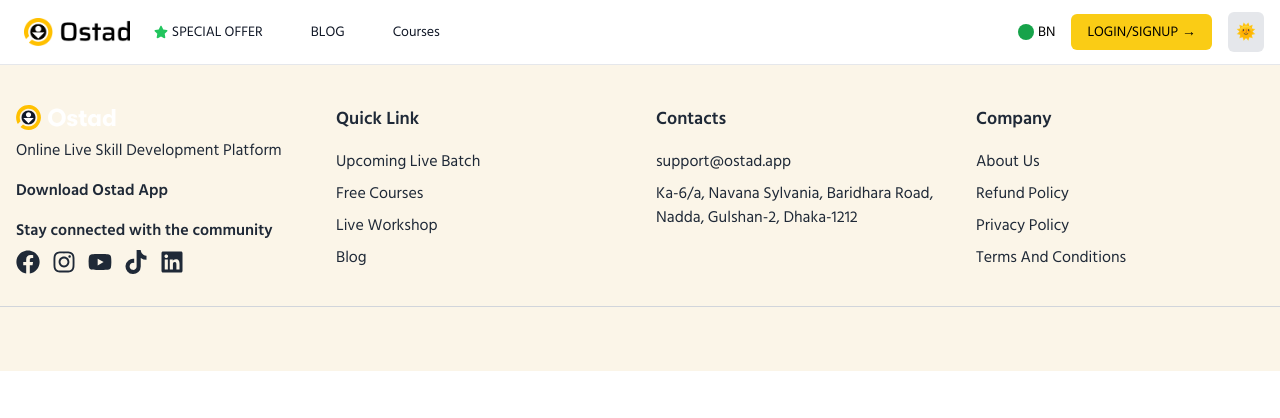
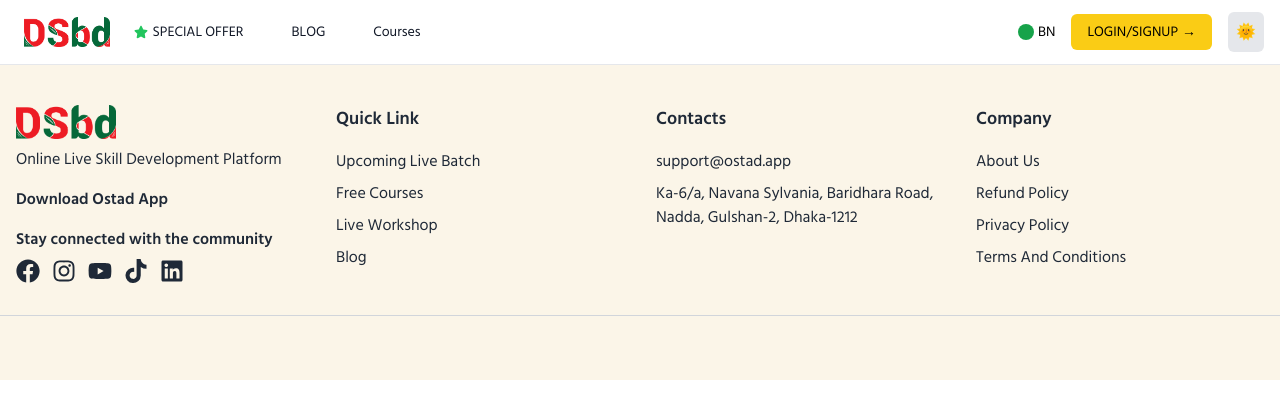
Before and after one commit to GausAlMunirTushar/designskillsbd, a Next.js app: page / in a window 1280 px wide. Shown: the top 418 px of the page. Built offline with nearby package versions, Linux system fonts and the light colour scheme.

Commit message:
feat: Add AuthForm component to Login page

```diff
--- a/src/app/(auth)/login/page.jsx
+++ b/src/app/(auth)/login/page.jsx
@@ -1,8 +1,12 @@
+import AuthForm from '@/components/auth/AuthForm'
+import LoginForm from '@/components/auth/LoginForm'
 import React from 'react'
 
 const Login = () => {
   return (
-    <div>Login</div>
+    <div>
+		<AuthForm/>
+	</div>
   )
 }
 
--- a/src/components/common/Footer.jsx
+++ b/src/components/common/Footer.jsx
@@ -11,7 +11,7 @@
         {/* Branding Section */}
         <div>
           <h2 className="text-2xl font-bold flex items-center">
-		  <Image src="/logo.svg" alt="Ostad Logo" width={100} height={60} className="mr-2" />
+		  <Image src="/logo.png" alt="Ostad Logo" width={100} height={60} className="mr-2" />
           </h2>
           <p className="mt-2">Online Live Skill Development Platform</p>
           <h3 className="mt-4 font-semibold">Download Ostad App</h3>
--- a/src/components/common/Header.jsx
+++ b/src/components/common/Header.jsx
@@ -34,7 +34,7 @@
       <div className="container mx-auto flex items-center justify-between">
         {/* Logo Section */}
         <div className="flex items-center space-x-2 px-2">
-          <Image src="/logo.png" alt="Ostad Logo" width={150} height={50} />
+          <Image src="/logo.png" alt="Ostad Logo" width={120} height={40} />
         </div>
 
         {/* Mobile Menu Button */}
```
Also changed, not shown: public/logo.png.
